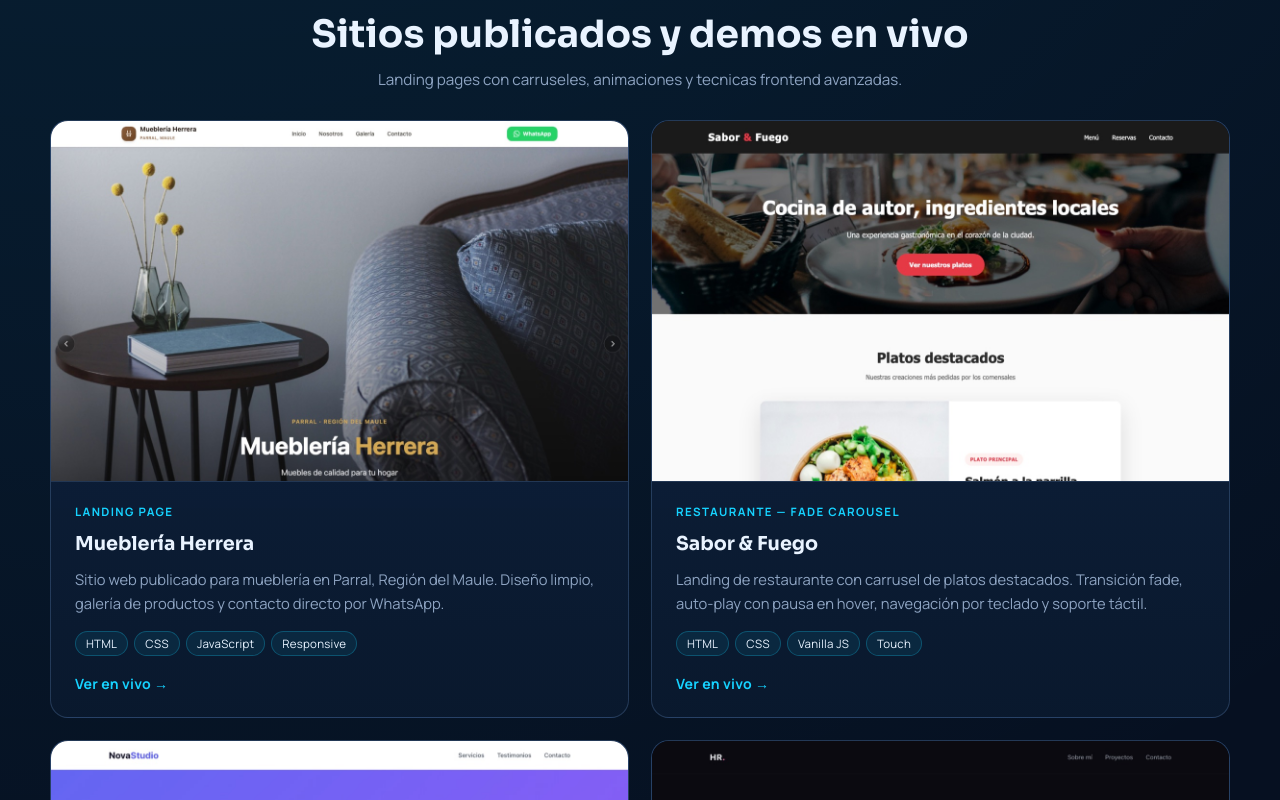
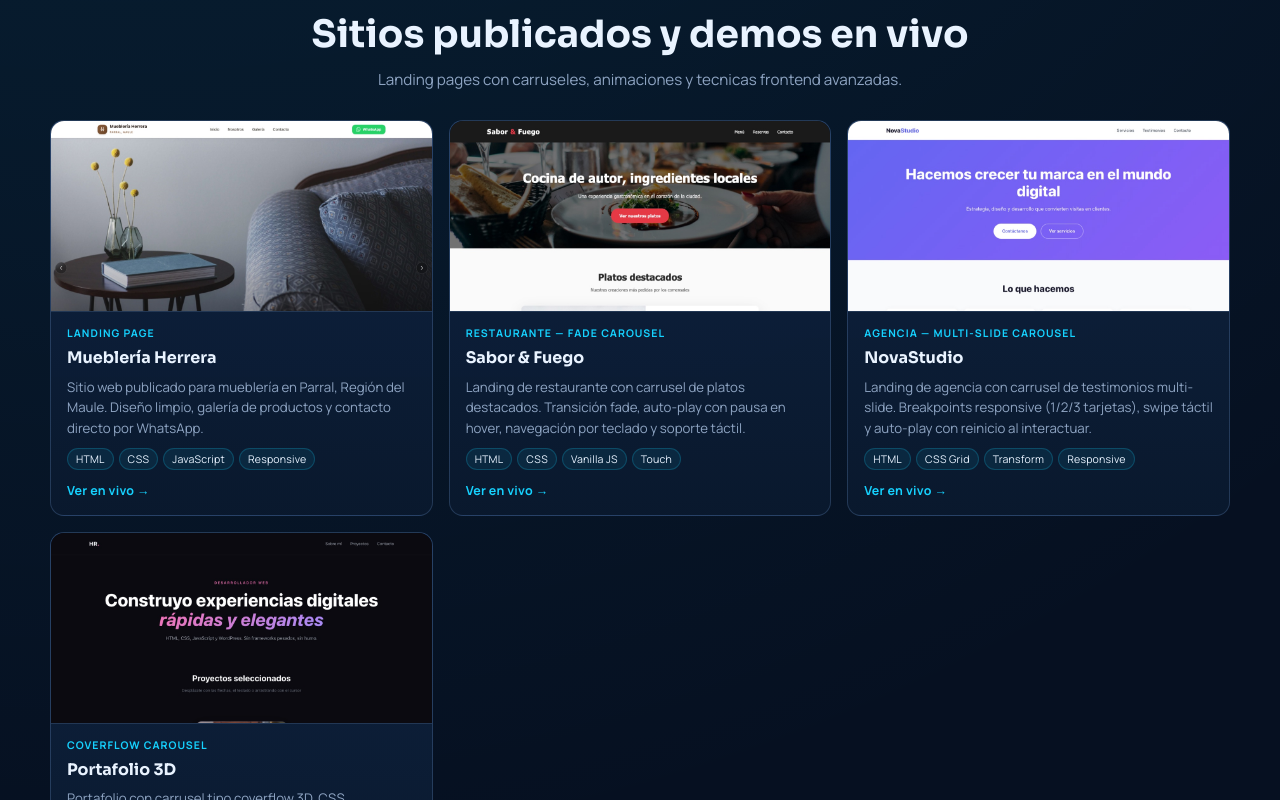
Before and after one commit to HectorRiquelme/HectorRiquelme.github.io, a React (Vite) app: page / in a window 1280 px wide. Shown: the part 2060-2860 px from the top of the page. Built offline with nearby package versions, Linux system fonts and the light colour scheme.

Commit message:
style: unificar tamano compacto en cards de Landings (3 columnas, menos padding)

```diff
--- a/src/styles.css
+++ b/src/styles.css
@@ -637,15 +637,15 @@ button {
 
 .projects-grid {
   display: grid;
-  grid-template-columns: repeat(2, minmax(0, 1fr));
-  gap: 22px;
+  grid-template-columns: repeat(3, minmax(0, 1fr));
+  gap: 16px;
 }
 
 .project-card {
   display: flex;
   flex-direction: column;
   border: 1px solid var(--line);
-  border-radius: var(--radius);
+  border-radius: 14px;
   background: linear-gradient(180deg, rgba(16, 37, 68, 0.9), rgba(10, 25, 46, 0.94));
   overflow: hidden;
   text-decoration: none;
@@ -654,15 +654,15 @@ button {
 }
 
 .project-card:hover {
-  transform: translateY(-4px);
+  transform: translateY(-3px);
   border-color: rgba(22, 210, 255, 0.55);
-  box-shadow: 0 26px 60px rgba(3, 10, 20, 0.6), 0 0 0 1px rgba(22, 210, 255, 0.18);
+  box-shadow: 0 18px 40px rgba(3, 10, 20, 0.5), 0 0 0 1px rgba(22, 210, 255, 0.15);
 }
 
 .project-thumb {
   position: relative;
   width: 100%;
-  aspect-ratio: 16 / 10;
+  aspect-ratio: 16 / 8;
   background: rgba(6, 16, 33, 0.6);
   overflow: hidden;
   border-bottom: 1px solid var(--line);
@@ -682,18 +682,18 @@ button {
 }
 
 .project-body {
-  padding: 22px 24px 24px;
+  padding: 14px 16px 16px;
   display: flex;
   flex-direction: column;
-  gap: 12px;
+  gap: 8px;
   flex-grow: 1;
 }
 
 .project-cat {
   margin: 0;
-  font-size: 0.72rem;
+  font-size: 0.66rem;
   font-weight: 700;
-  letter-spacing: 0.12em;
+  letter-spacing: 0.1em;
   text-transform: uppercase;
   color: var(--accent);
 }
@@ -701,38 +701,39 @@ button {
 .project-body h3 {
   margin: 0;
   font-family: 'Sora', sans-serif;
-  font-size: 1.2rem;
+  font-size: 1rem;
   color: var(--text);
+  line-height: 1.3;
 }
 
 .project-desc {
   margin: 0;
   color: var(--muted);
-  font-size: 0.92rem;
-  line-height: 1.6;
+  font-size: 0.83rem;
+  line-height: 1.55;
   flex-grow: 1;
 }
 
 .project-tags {
   display: flex;
   flex-wrap: wrap;
-  gap: 6px;
-  margin-top: 4px;
+  gap: 5px;
+  margin-top: 2px;
 }
 
 .project-tags span {
-  font-size: 0.72rem;
-  padding: 4px 10px;
+  font-size: 0.66rem;
+  padding: 3px 8px;
   border-radius: 999px;
   background: rgba(22, 210, 255, 0.08);
-  border: 1px solid rgba(22, 210, 255, 0.25);
+  border: 1px solid rgba(22, 210, 255, 0.2);
   color: var(--text);
   letter-spacing: 0.02em;
 }
 
 .project-link {
-  margin-top: 6px;
-  font-size: 0.88rem;
+  margin-top: 4px;
+  font-size: 0.78rem;
   font-weight: 600;
   color: var(--accent);
   letter-spacing: 0.02em;
@@ -905,15 +906,14 @@ button {
 }
 
 @media (max-width: 960px) {
-  .projects-grid {
-    grid-template-columns: 1fr;
-  }
+  .projects-grid,
   .dev-grid {
     grid-template-columns: repeat(2, minmax(0, 1fr));
   }
 }
 
 @media (max-width: 640px) {
+  .projects-grid,
   .dev-grid {
     grid-template-columns: 1fr;
   }
```
